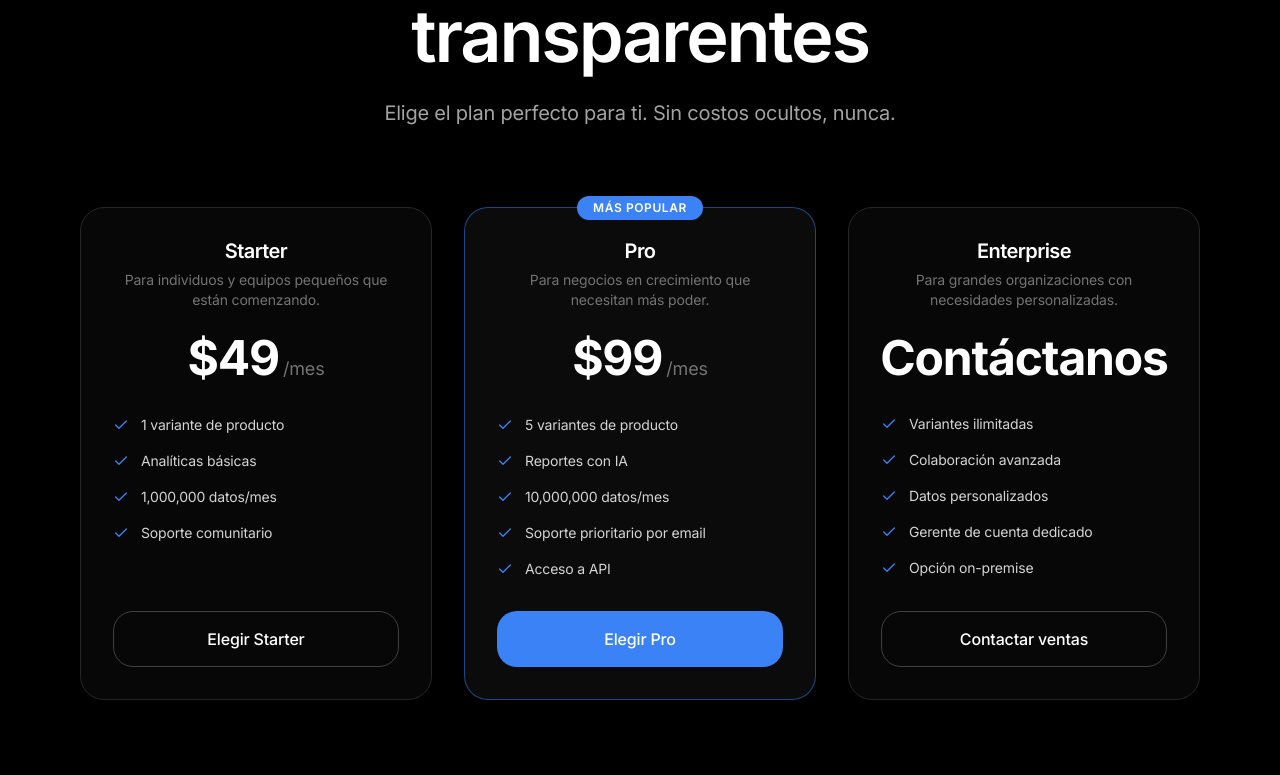
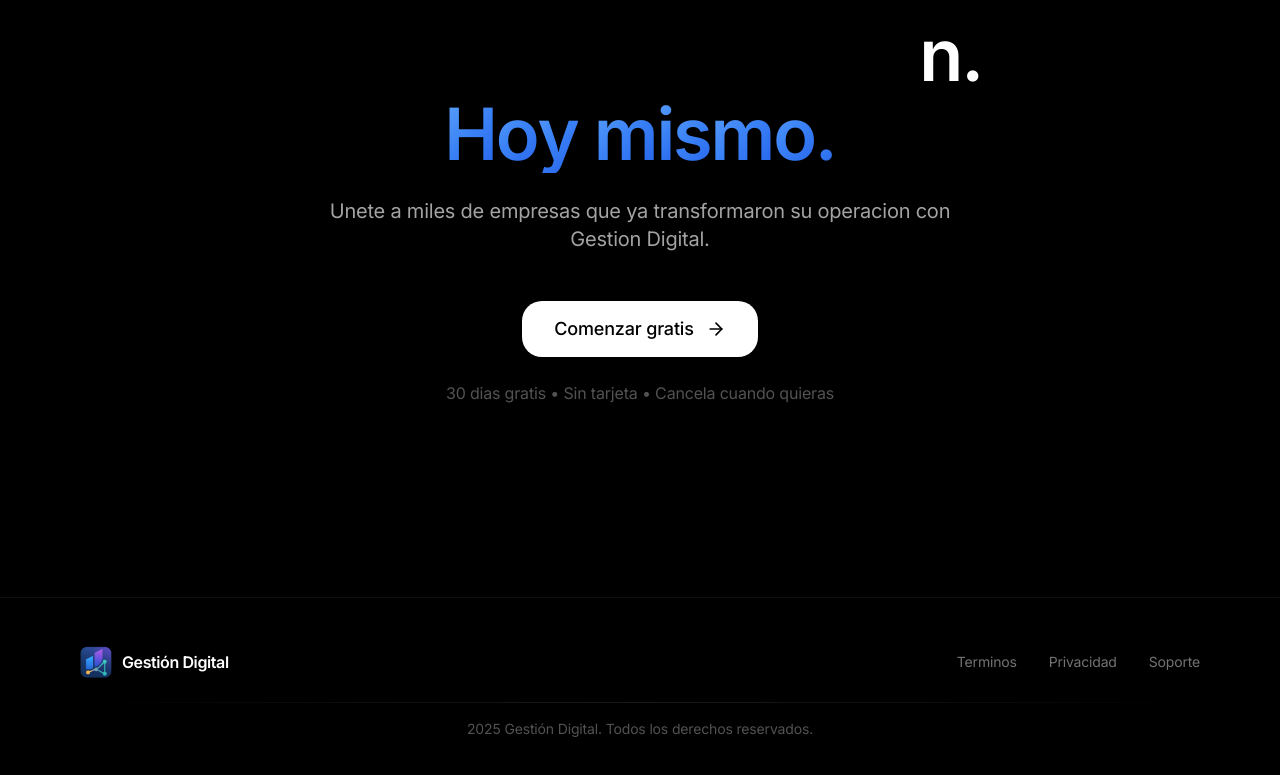
Before and after one commit to wandahernandez1/landingpagegd, a React (Vite) app: page / in a window 1280 px wide. Shown: the part 3305-4080 px from the top of the page. Built offline with nearby package versions, Linux system fonts and the light colour scheme.

Commit message:
Mejora animación direccional en CTA principal

```diff
--- a/src/App.tsx
+++ b/src/App.tsx
@@ -3,7 +3,6 @@ import { Navbar, Footer } from '@/layouts'
 import { HeroSection } from '@/features/hero'
 import { FeaturesSection } from '@/features/features'
 import { TestimonialsSection } from '@/features/testimonials'
-import { PricingSection } from '@/features/pricing'
 import { CtaSection } from '@/features/cta'
 
 function App() {
@@ -23,7 +22,6 @@ function App() {
         <HeroSection />
         <FeaturesSection />
         <TestimonialsSection />
-        <PricingSection />
         <CtaSection />
       </main>
       <Footer />
--- a/src/features/pricing/PricingSection.tsx
+++ /dev/null
@@ -1,159 +0,0 @@
-import { Check } from 'lucide-react'
-import { Button } from '@/shared/components/ui'
-
-interface PricingPlan {
-  id: string
-  name: string
-  description: string
-  price: string
-  period: string
-  features: string[]
-  cta: string
-  highlighted?: boolean
-  badge?: string
-}
-
-const PRICING_PLANS: PricingPlan[] = [
-  {
-    id: 'starter',
-    name: 'Starter',
-    description: 'Para individuos y equipos pequeños que están comenzando.',
-    price: '$49',
-    period: '/mes',
-    features: [
-      '1 variante de producto',
-      'Analíticas básicas',
-      '1,000,000 datos/mes',
-      'Soporte comunitario',
-    ],
-    cta: 'Elegir Starter',
-  },
-  {
-    id: 'pro',
-    name: 'Pro',
-    description: 'Para negocios en crecimiento que necesitan más poder.',
-    price: '$99',
-    period: '/mes',
-    features: [
-      '5 variantes de producto',
-      'Reportes con IA',
-      '10,000,000 datos/mes',
-      'Soporte prioritario por email',
-      'Acceso a API',
-    ],
-    cta: 'Elegir Pro',
-    highlighted: true,
-    badge: 'MÁS POPULAR',
-  },
-  {
-    id: 'enterprise',
-    name: 'Enterprise',
-    description: 'Para grandes organizaciones con necesidades personalizadas.',
-    price: 'Contáctanos',
-    period: '',
-    features: [
-      'Variantes ilimitadas',
-      'Colaboración avanzada',
-      'Datos personalizados',
-      'Gerente de cuenta dedicado',
-      'Opción on-premise',
-    ],
-    cta: 'Contactar ventas',
-  },
-]
-
-export function PricingSection() {
-  return (
-    <section
-      id="pricing"
-      className="relative bg-black py-32 md:py-40"
-      aria-labelledby="pricing-title"
-    >
-      <div className="container-custom">
-        {/* Section Header */}
-        <header className="mx-auto mb-20 max-w-3xl text-center">
-          <h2
-            id="pricing-title"
-            className="mb-6 text-4xl font-bold tracking-tight text-white sm:text-5xl md:text-6xl lg:text-7xl"
-          >
-            Precios simples y transparentes
-          </h2>
-          <p className="text-lg text-neutral-400 md:text-xl">
-            Elige el plan perfecto para ti. Sin costos ocultos, nunca.
-          </p>
-        </header>
-
-        {/* Pricing Grid */}
-        <div className="mx-auto grid max-w-6xl gap-6 lg:grid-cols-3 lg:gap-8">
-          {PRICING_PLANS.map((plan) => (
-            <article
-              key={plan.id}
-              className={`
-                relative flex flex-col rounded-2xl border p-8 transition-all duration-300
-                ${
-                  plan.highlighted
-                    ? 'border-primary-500/50 bg-neutral-900/50'
-                    : 'border-neutral-800 bg-neutral-900/30 hover:border-neutral-700'
-                }
-              `}
-            >
-              {/* Badge */}
-              {plan.badge && (
-                <div className="absolute -top-px left-1/2 -translate-x-1/2 -translate-y-1/2">
-                  <span className="inline-block rounded-full bg-primary-500 px-4 py-1 text-xs font-semibold uppercase tracking-wider text-white">
-                    {plan.badge}
-                  </span>
-                </div>
-              )}
-
-              {/* Plan Header */}
-              <div className="mb-8 text-center">
-                <h3 className="mb-2 text-xl font-semibold text-white">
-                  {plan.name}
-                </h3>
-                <p className="mb-6 text-sm text-neutral-500">
-                  {plan.description}
-                </p>
-                <div className="flex items-baseline justify-center">
-                  <span className="text-5xl font-bold tracking-tight text-white">
-                    {plan.price}
-                  </span>
-                  {plan.period && (
-                    <span className="ml-1 text-lg text-neutral-500">
-                      {plan.period}
-                    </span>
-                  )}
-                </div>
-              </div>
-
-              {/* Features */}
-              <ul className="mb-8 flex-1 space-y-4" role="list">
-                {plan.features.map((feature, index) => (
-                  <li
-                    key={index}
-                    className="flex items-start gap-3 text-sm text-neutral-300"
-                  >
-                    <Check
-                      className="mt-0.5 h-4 w-4 shrink-0 text-primary-500"
-                      aria-hidden="true"
-                    />
-                    <span>{feature}</span>
-                  </li>
-                ))}
-              </ul>
-
-              {/* CTA */}
-              <Button
-                variant={plan.highlighted ? 'primary' : 'secondary'}
-                size="lg"
-                className={`w-full ${plan.highlighted ? 'bg-primary-500 hover:bg-primary-600 text-white' : ''}`}
-              >
-                {plan.cta}
-              </Button>
-            </article>
-          ))}
-        </div>
-      </div>
-    </section>
-  )
-}
--- a/src/features/pricing/index.ts
+++ /dev/null
@@ -1 +0,0 @@
-export { PricingSection } from "./PricingSection";
```
